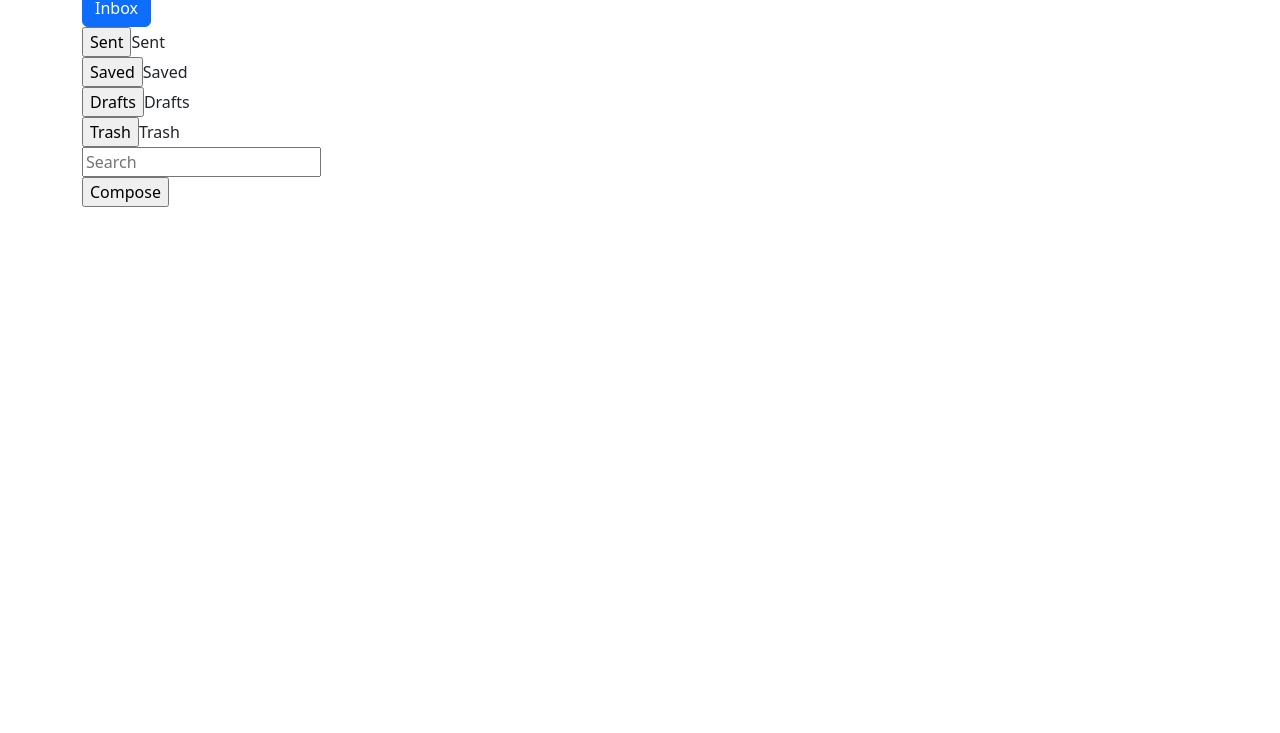
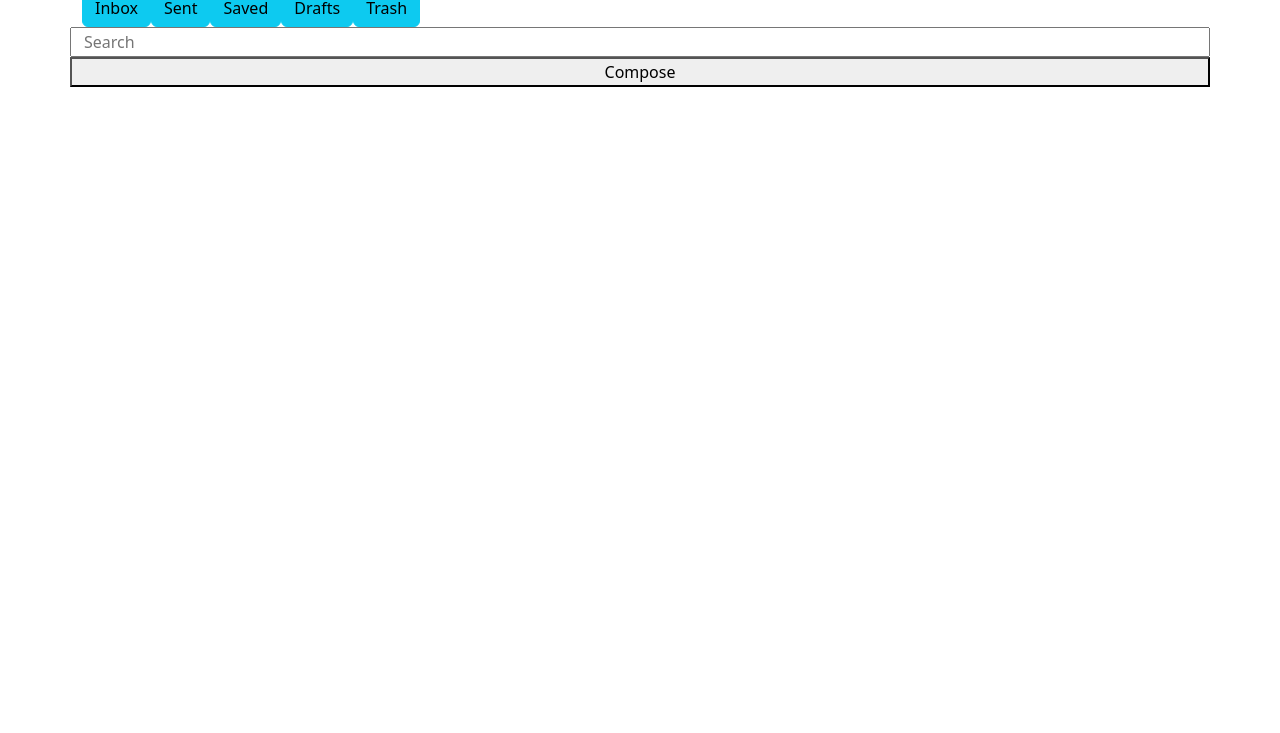
Before and after one commit to lokimcabvt/bootstrap-email-maccracken, a plain HTML site: page index.html in a window 1280 px wide. Shown: the part 67-800 px from the top of the page. Drawn offline with nearby package versions, Linux system fonts and the light colour scheme.

Commit message:
worked on buttons and title of "site"

```diff
--- a/index.html
+++ b/index.html
@@ -9,31 +9,32 @@
         <link rel="stylesheet" href="style.css"
     </head>
 <body>
-    <!--name of the email "Company"-->
+    <div class="container">
+          <!--name of the email "Company"-->
     <h1>Email Bunny</h1>
-    <!--most of the buttons that will be on the top or side, depending on view-->
-    <div class="container">
-    <div class="row1">
-        <div class="column"><button type="button" class="btn btn-primary">Inbox</button></div>
-        <div class="column"><input type="button" id="sent" value="Sent"/>Sent</div>
-        <div class="column"><input type="button" id="saved" value="Saved"/>Saved</div>
-        <div class="column"><input type="button" id="drafts" value="Drafts"/>Drafts</div>
-        <div class="column"><input type="button" id="trash" value="Trash"/>Trash</div>
+      <!--most of the buttons that will be on the top or side, depending on view-->
+    <div class="btn-group" role="group">
+        <div class="column"><button type="button" class="btn btn-info">Inbox</button></div>
+        <div class="column"><button type="button" class="btn btn-info">Sent</button></div>
+        <div class="column"><button type="button" class="btn btn-info">Saved</button></div>
+        <div class="column"><button type="button" class="btn btn-info">Drafts</button></div>
+        <!--trash button want to make a actual trash can not just button-->
+        <div class="column"><button type="button" class="btn btn-info">Trash</div>
     </div>
     <!--This contains the search bar for quickly finding information in/about emails-->
-<div class="row2">
+<div class="row">
     <input type="search" id="searchBar" placeholder="Search"/>
 </div>
 <!--This contains the button to start writing a new email-->
-    <div class="row3">
-        <input type="button" id="compose" value="Compose"/>
+    <div class="row">
+        <button type="button" class="">Compose</button>
     </div>
 <!--This contains the list of the currently clicked on button ie:inbox -->
-<div class="row4"></div>
+<div class="row"></div>
 <!--This contains the current email open and being read with reply, trash buttons-->
-<div class="row5"></div>
+<div class="row"></div>
 <!--This contains the box to write emails and the send button-->
-<div class="row6"></div>
+<div class="row"></div>
     </div>
 <!--links java script doc to this html doc-->
 <script src="https://cdn.jsdelivr.net/npm/bootstrap@5.3.3/dist/js/bootstrap.bundle.min.js" integrity="sha384-YvpcrYf0tY3lHB60NNkmXc5s9fDVZLESaAA55NDzOxhy9GkcIdslK1eN7N6jIeHz" crossorigin="anonymous"></script>
```
